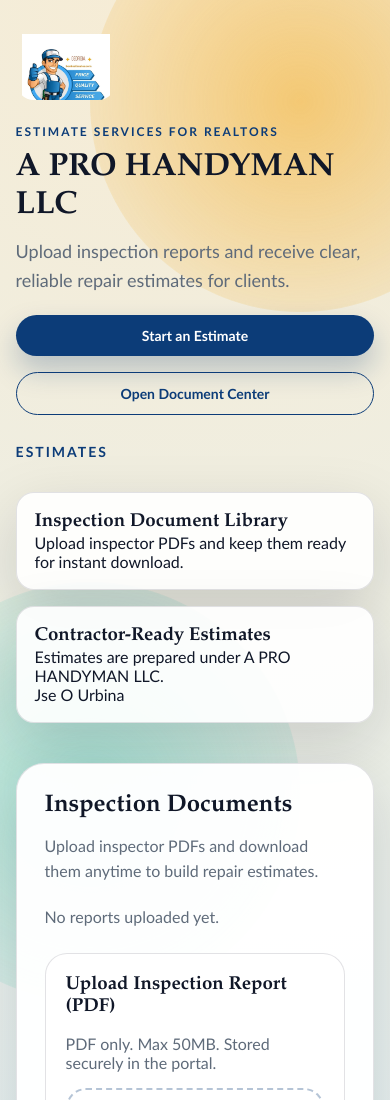
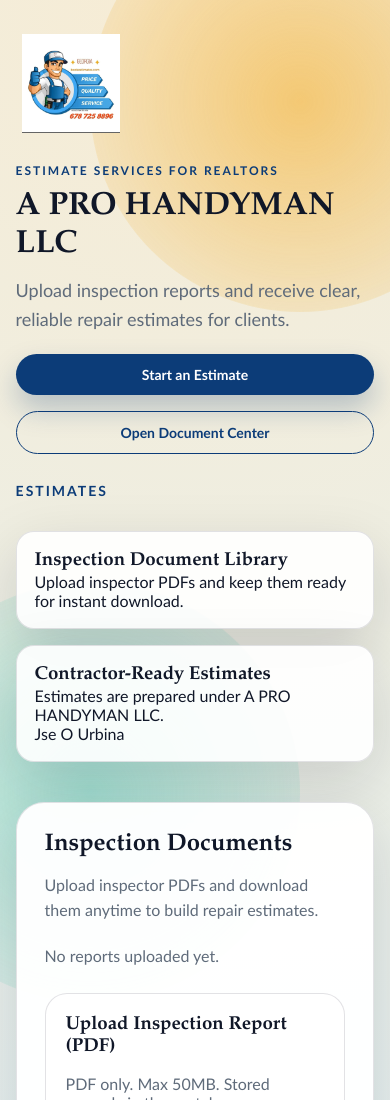
Before and after one commit to ozytarget/REALTOR, a website: page public/index.html in a window 390 px wide. Shown: the top 1100 px of the page. Drawn offline with Linux system fonts and the light colour scheme; no server answers.

Commit message:
Fix logo clipping

```diff
--- a/public/styles.css
+++ b/public/styles.css
@@ -106,8 +106,8 @@
 }
 
 .logo {
-    width: 140px;
-    height: 100px;
+    width: 160px;
+    height: auto;
     border-radius: 18px;
     background: transparent;
     border: none;
@@ -115,12 +115,11 @@
     place-items: center;
     padding: 6px;
     box-shadow: none;
-    overflow: hidden;
 }
 
 .logo img {
     width: 100%;
-    height: 100%;
+    height: auto;
     object-fit: contain;
 }
 
@@ -663,8 +662,8 @@
     }
 
     .logo {
-        width: 120px;
-        height: 88px;
+        width: 130px;
+        height: auto;
     }
 }
 
@@ -683,8 +682,8 @@
     }
 
     .logo {
-        width: 100px;
-        height: 72px;
+        width: 110px;
+        height: auto;
     }
 
     .edit-row {
```
